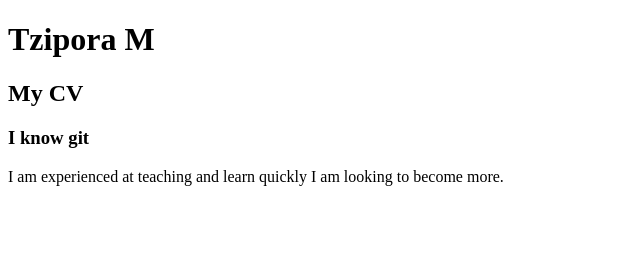
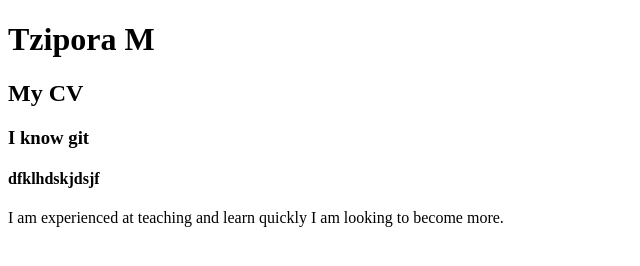
Before and after one commit to TSMirk/TSMirk.github.io, a plain HTML site: page Index.html in a window 1280 px wide. Shown: the whole page, without its empty margins (0-640 px from the left). Drawn offline with Linux system fonts and the light colour scheme.

Commit message:
Update Index.html
df

```diff
--- a/Index.html
+++ b/Index.html
@@ -9,6 +9,7 @@
     <h1>Tzipora M</h1>
     <h2>My CV</h2>
     <h3>I know git</h3>
+    <h4>dfklhdskjdsjf</h4>
     <p>I am experienced at teaching and learn quickly
         I am looking to become more.
     </p>
```
